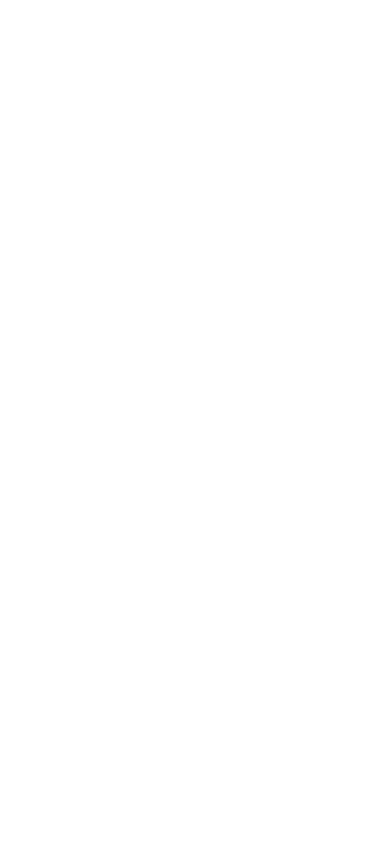
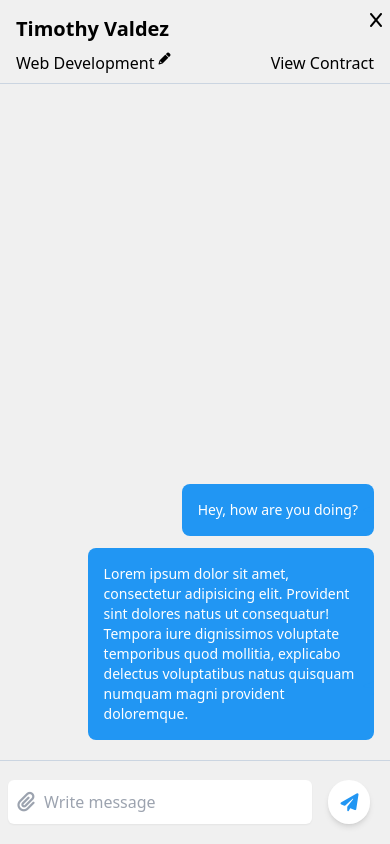
Before and after one commit to Dev-SalamSheikh/Workhouse-Project, a React (Create React App) app: page /message/Augusta in a window 390 px wide. Before the commit this address had no page. Built offline with nearby package versions, Linux system fonts and the light colour scheme.

Commit message:
mobilemode message done

```diff
--- a/src/App.js
+++ b/src/App.js
@@ -24,6 +24,7 @@
 import CompanyProfile from "./Pages/Profiles/CompanyProfile";
 import TutorProfile from "./Pages/Profiles/TutorProfile";
 import Messages from "./Pages/Messages";
+import MobileMessage from "./components/MobileMessage";
 
 function App() {
   return (
@@ -44,6 +45,7 @@
         <Route path="/blogs" element={<Blogs />} />
         <Route path="/settings" element={<Settings />} />
         <Route path="/messages" element={<Messages />} />
+        <Route path="/message/:id" element={<MobileMessage />} />
         {/* Profile Routes */}
         <Route path="/profile">
           <Route path="freelancer" element={<FreelancerProfile />} />
--- a/src/components/Chats.jsx
+++ b/src/components/Chats.jsx
@@ -1,3 +1,4 @@
+import { NavLink } from "react-router-dom";
 import img1 from "../images/freelancer1.jpg";
 import img2 from "../images/freelancer2.jpg";
 import img3 from "../images/freelancer3.jpg";
@@ -145,16 +146,10 @@
     },
   ];
 
-  // const textarea = document.getElementById("input");
-  // textarea.addEventListener("keyup", (e) => {
-  //   textarea.style.height = "30px";
-  //   let scHeight = e.target.scrollHeight;
-  //   console.log(scHeight);
-  //   textarea.style.height = `${scHeight}px`;
-  // });
-
   return (
-    <div className="bg-chatBg h-[85vh] overflow-hidden">
+    <div className="bg-chatBg md:h-[85vh] overflow-hidden">
+      {/* Desktop Version */}
+      <div className="hidden md:block">
         <div className="flex justify-between">
           {/* Left Side => Single Chat */}
           <div className="w-3/12 border-r border-r-slate-400 h-[85vh]">
@@ -225,10 +220,12 @@
 
                     {/* Input */}
                     <div className="w-full h-full">
-                    <textarea
+                      <input
+                        type="text"
+                        id="input"
                         placeholder="Write message"
-                      className="w-full resize-none border-none outline-none h-[25px]"
-                    ></textarea>
+                        className="w-full border-none outline-none h-[25px]"
+                      ></input>
                     </div>
                   </div>
                   {/* Arrow */}
@@ -241,6 +238,24 @@
           </div>
         </div>
       </div>
+
+      {/* Mobile Version */}
+      <div>
+        {chatData.map((item) => (
+          <NavLink
+            key={item.id}
+            to={`/message/${item.name.slice(0, item.name.length / 2)}`}
+          >
+            <MessageCard
+              img={item.image}
+              name={item.name}
+              status={item.status}
+              text={item.text}
+            />
+          </NavLink>
+        ))}
+      </div>
+    </div>
   );
 };
 
--- a/src/components/MessageCard.jsx
+++ b/src/components/MessageCard.jsx
@@ -1,6 +1,6 @@
 const MessageCard = ({ img, name, text, status }) => {
   return (
-    <div className="w-full bg-white lg:pl-8 px-1 pt-3 cursor-pointer">
+    <div className="w-full bg-Banner md:bg-white lg:pl-4 px-1 pt-3 cursor-pointer border-b border-b-slate-300 md:border-b-0">
       {/* Content */}
       <div className="flex justify-between lg:gap-2 gap-4 items-start">
         {/* Image Box */}
@@ -9,15 +9,15 @@
             <img
               src={img}
               alt="avatar"
-              className="w-[30px] h-[30px] lg:w-[50px] lg:h-[50px] rounded-full brightness-75 object-cover"
+              className="w-[40px] h-[40px] lg:w-[50px] lg:h-[50px] rounded-full brightness-75 object-cover"
             />
-            <div className="absolute xl:right-[10%] right-1 -bottom-[7px]">
+            <div className="absolute xl:right-[10%] right-2 lg:-bottom-[7px] bottom-[-4px]">
               <i className="fa-solid fa-circle text-green-600 text-[6px] lg:text-[12px]"></i>
             </div>
           </div>
         </div>
         {/* Bordered Content */}
-        <div className="w-10/12 flex justify-between  border-b border-b-slate-400 pt-3 pb-3">
+        <div className="w-10/12 flex justify-between  md:border-b md:border-b-slate-400 pt-3 pb-3">
           {/* Header Name and text */}
           <div className="w-9/12">
             <p className="text-sm lg:text-[17px] leading-3">{name}</p>
--- /dev/null
+++ b/src/components/MobileMessage.jsx
@@ -0,0 +1,67 @@
+import React from "react";
+import { NavLink } from "react-router-dom";
+import TextMessage from "./TextMessage";
+
+const MobileMessage = () => {
+  return (
+    <div className="w-screen h-screen bg-Banner">
+      {/* Header */}
+      <div className="h-[10vh] border-b border-b-slate-300 px-4 py-2 relative">
+        <div className="flex justify-between items-end h-full">
+          {/* Left */}
+          <div className="">
+            <h1 className="text-xl font-bold mb-2">Timothy Valdez</h1>
+            <h5 className="flex gap-1">
+              Web Development <i className="fa-solid fa-pencil text-xs"></i>
+            </h5>
+          </div>
+          {/* Right */}
+          <div className="h-full flex items-end">
+            <h5 className="cursor-pointer">View Contract</h5>
+          </div>
+        </div>
+        <div className="absolute top-2 right-2 cursor-pointer">
+          <NavLink to="/messages">
+            <i className="fa-solid fa-x"></i>
+          </NavLink>
+        </div>
+      </div>
+
+      {/* Body */}
+      <div className="h-[80vh] py-2 px-4">
+        <div className="flex flex-col justify-end items-end h-full overflow-hidden">
+          <TextMessage text="Hey, how are you doing?" />
+          <TextMessage text="Lorem ipsum dolor sit amet, consectetur adipisicing elit. Provident sint dolores natus ut consequatur! Tempora iure dignissimos voluptate temporibus quod mollitia, explicabo delectus voluptatibus natus quisquam numquam magni provident doloremque." />
+        </div>
+      </div>
+
+      {/* Sending Message */}
+      <div className="h-[10vh] border-t border-t-slate-300">
+        <div className="h-full px-2 flex gap-4 justify-between items-center w-full">
+          <div className="bg-white p-2 rounded-md w-[85%] flex items-center gap-2 shadow-sm">
+            {/* Attachment */}
+            <div>
+              <i className="fa-solid fa-paperclip text-xl cursor-pointer text-gray-400"></i>
+            </div>
+
+            {/* Input */}
+            <div className="">
+              <input
+                type="text"
+                id="input"
+                placeholder="Write message"
+                className="w-full border-none outline-none"
+              ></input>
+            </div>
+          </div>
+          {/* Arrow */}
+          <div className="w-[15%]">
+            <i className="fa-solid fa-paper-plane text-lg text-[#2196F3] bg-white shadow-md py-2 px-3 flex justify-center items-center w-max rounded-full cursor-pointer"></i>
+          </div>
+        </div>
+      </div>
+    </div>
+  );
+};
+
+export default MobileMessage;
--- a/src/components/TextMessage.jsx
+++ b/src/components/TextMessage.jsx
@@ -3,7 +3,7 @@
 const TextMessage = ({ text }) => {
   return (
     <div
-      className="w-max max-w-[80%] md:max-w-[500px] px-4 py-4 rounded-lg text-white relative"
+      className="mb-3 md:mb-0 w-max max-w-[80%] md:max-w-[500px] px-4 py-4 rounded-lg text-white relative"
       style={{ backgroundColor: "#2196F3" }}
     >
       <h1 className="text-sm">{text}</h1>
```
Lines whose indentation alone changed are shown as unchanged.
